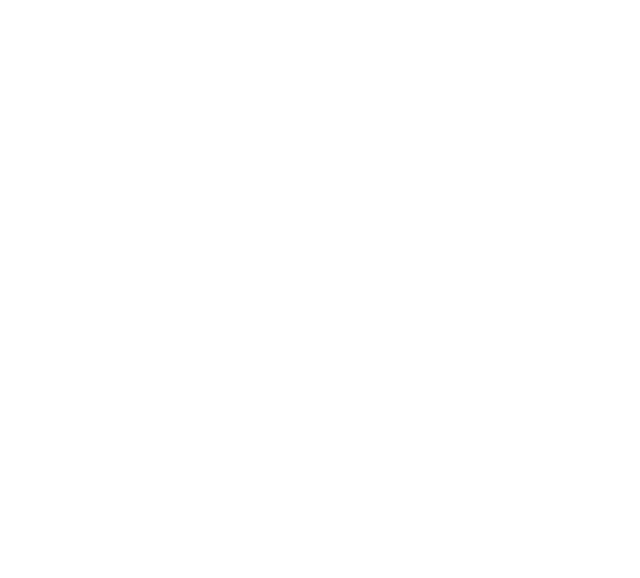
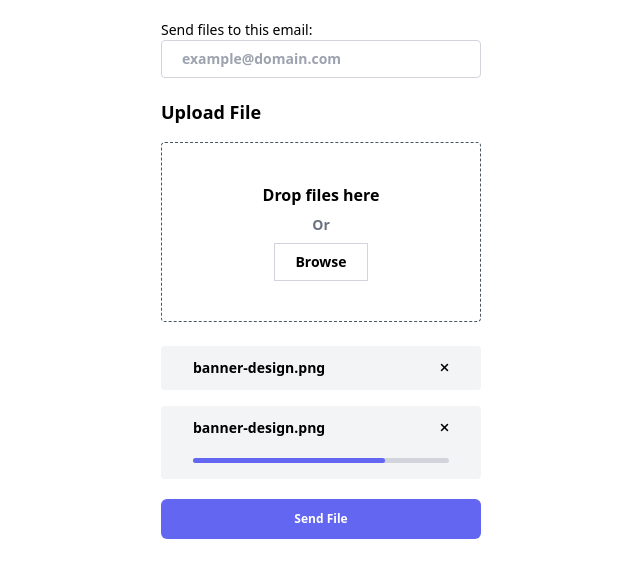
Before and after one commit to vijaydankhara/Tailwind_CSS, a website: page Components/src/demo7.html in a window 1280 px wide. Shown: the whole page, without its empty margins (319-959 px from the left). Drawn offline with Linux system fonts and the light colour scheme.

Commit message:
15-06-2024

```diff
--- a/Components/src/demo7.html
+++ b/Components/src/demo7.html
@@ -6,11 +6,50 @@
   <meta name="viewport" content="width=device-width, initial-scale=1.0">
   <link href="./output.css" rel="stylesheet">
   <title>demo 7</title>
+
+  <!-- Font Awesome CDN -->
+  <link rel="stylesheet" href="https://cdnjs.cloudflare.com/ajax/libs/font-awesome/6.5.2/css/all.min.css"
+    integrity="sha512-SnH5WK+bZxgPHs44uWIX+LLJAJ9/2PkPKZ5QiAj6Ta86w+fsb2TkcmfRyVX3pBnMFcV7oQPJkl9QevSCWr3W6A=="
+    crossorigin="anonymous" referrerpolicy="no-referrer" />
+
 </head>
 
 <body>
 
+<section class="m-auto w-3/12">
+  <p class="text-sm mt-5">Send files to this email:</p>
+  <input type="text" placeholder="example@domain.com" class="w-full px-5 py-2 border border-solid border-gray-300 rounded text-sm text-black font-semibold">
 
+
+<!-- Upload File -->
+<p class="text-black font-semibold mb-4 text-lg mt-5">Upload File</p>
+
+<!-- Upload File box -->
+<div class="w-full text-center mb-6 py-10 border border-dashed border-gray-600 rounded ">
+  <p class="text-black font-semibold">Drop files here</p>
+  <p class="text-gray-500 my-2 text-sm font-semibold">Or</p>
+  <!-- Browse button -->
+  <button class="border border-solid border-gray-300 py-2 px-5 text-black text-sm font-semibold hover:bg-blue-200">Browse</button>
+
+</div>
+  <!-- banner-design -->
+  <div class="bg-gray-100 flex justify-between items-center rounded text-sm font-semibold text-black px-8 py-3 mb-4 ">
+    <p>banner-design.png</p>
+    <i class="fa-solid fa-xmark text-xs font-bold"></i>
+  </div>
+
+  <div class="bg-gray-100 rounded px-8 py-3">
+  <div class="bg-gray-100 flex justify-between items-center rounded text-sm font-semibold text-black ">
+    <p>banner-design.png</p>
+    <i class="fa-solid fa-xmark text-xs font-bold"></i>
+  </div>
+  <div class="w-full h-[5px] mt-5 mb-1 bg-gray-300 rounded-lg">
+    <p class="bg-indigo-500 w-3/4 h-full rounded-lg"></p>
+  </div>
+</div>
+
+<!-- Send File Button -->
+<button class="w-full bg-indigo-500 text-white text-xs rounded-md font-semibold py-3 mt-5 hover:bg-orange-400 ">Send File</button>
+</section>
 </body>
-
 </html>
```
Also changed, not shown: Components/src/output.css.
